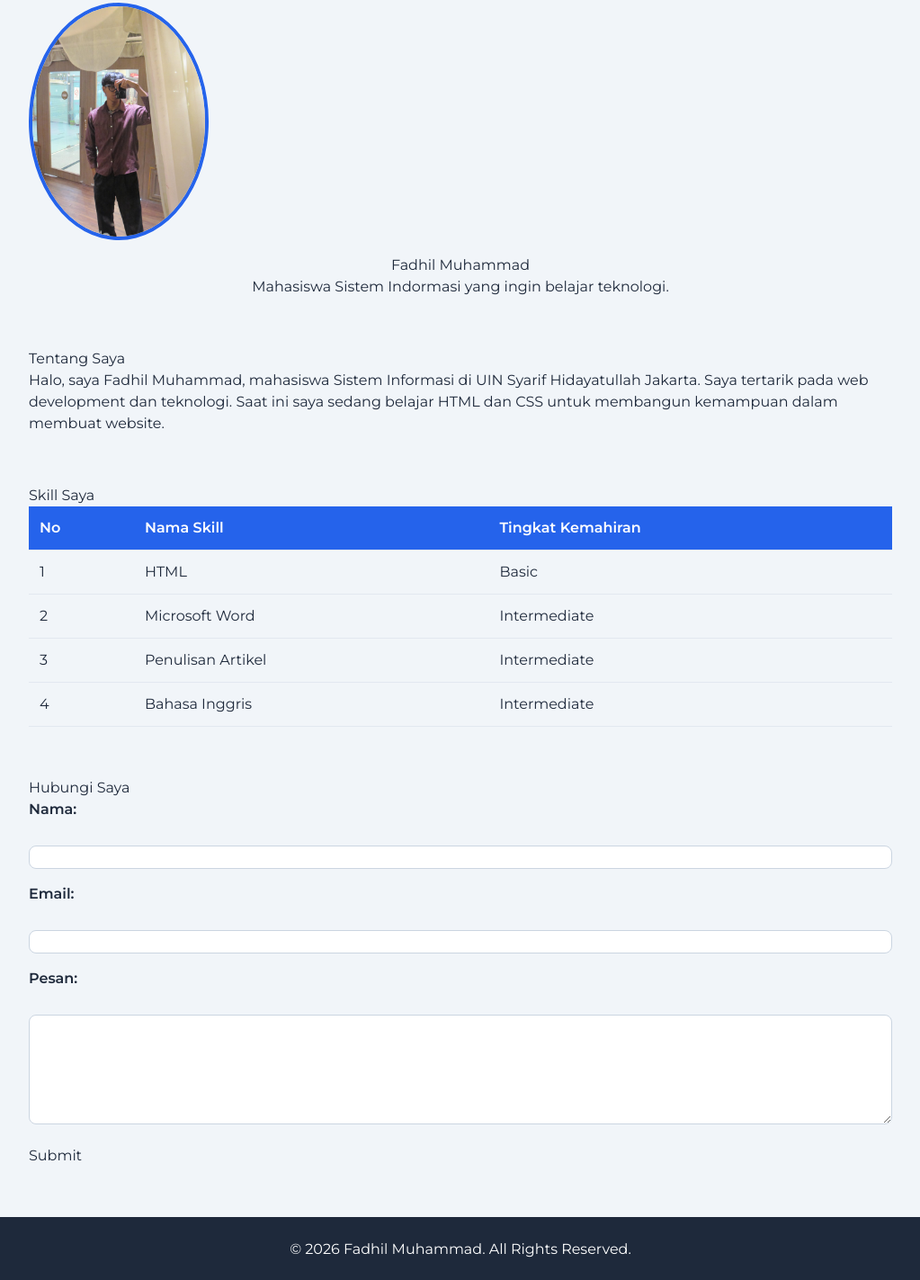
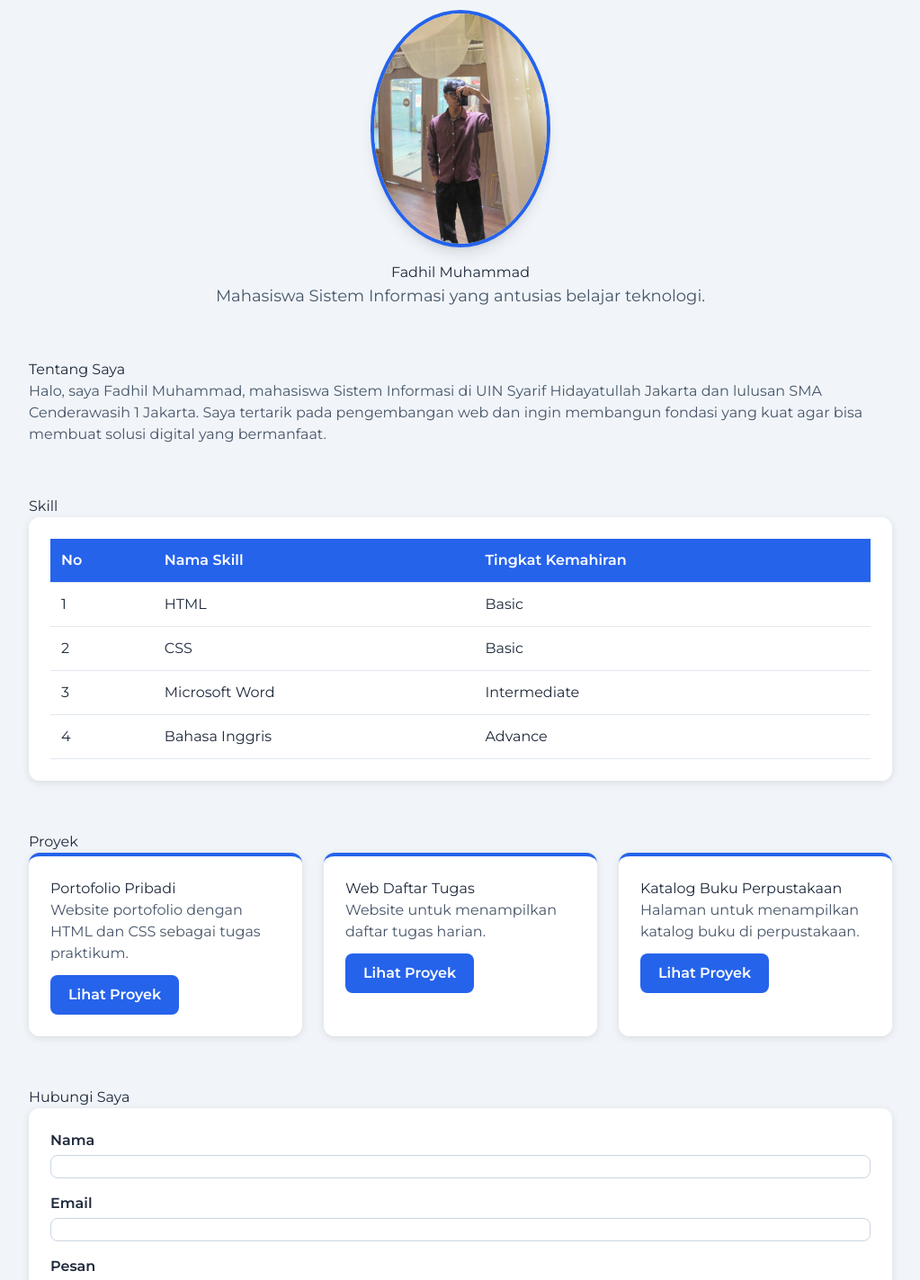
Before and after one commit to fadhilm290829-ship-it/portofolio-html, a plain HTML site: page index.html in a window 1280 px wide. Shown: the part 109-1532 px from the top of the page at 90% size, without its empty margins (128-1151 px from the left). Drawn offline with nearby package versions, Linux system fonts and the light colour scheme.

Commit message:
update talwind porto

```diff
--- a/index.html
+++ b/index.html
@@ -1,6 +1,5 @@
 <!DOCTYPE html>
 <html lang="id">
-
 <head>
   <script src="https://cdn.tailwindcss.com"></script>
   <meta charset="UTF-8">
@@ -9,51 +8,46 @@
   <link href="https://fonts.googleapis.com/css2?family=Montserrat:wght@400;600&display=swap" rel="stylesheet">
   <link rel="stylesheet" href="style.css">
 </head>
+<body>
 
-<body>
   <header>
-    <h1>Portofolio Fadhil Muhammad</h1>
+    <h1 class="text-2xl font-semibold">Fadhil Muhammad</h1>
     <nav>
       <ul>
         <li><a href="#hero">Beranda</a></li>
-        <li><a href="#about">Tentang Saya</a></li>
+        <li><a href="#about">Tentang</a></li>
         <li><a href="#skill">Skill</a></li>
+        <li><a href="#proyek">Proyek</a></li>
         <li><a href="#kontak">Kontak</a></li>
       </ul>
     </nav>
   </header>
+
   <main>
+
     <section id="hero">
-            <img src="image/foto-profil.jpeg"
-            alt="Foto Profil Fadhil Muhammad"
-            width="200">
-
+      <img class="mx-auto rounded-full shadow-lg" src="image/foto-profil.jpeg"
+           alt="Foto Profil Fadhil Muhammad" width="200" height="200">
       <h2>Fadhil Muhammad</h2>
-            <p>Mahasiswa Sistem Indormasi yang ingin belajar teknologi.</p>
+      <p class="text-lg text-slate-600">
+        Mahasiswa Sistem Informasi yang antusias belajar teknologi.
+      </p>
     </section>
 
-        <!-- About Section -->
     <section id="about">
-
       <h2>Tentang Saya</h2>
-
-    <p>
-        Halo, saya Fadhil Muhammad, mahasiswa Sistem Informasi
-        di UIN Syarif Hidayatullah Jakarta.
-        Saya tertarik pada web development dan teknologi.
-        Saat ini saya sedang belajar HTML dan CSS untuk
-        membangun kemampuan dalam membuat website.
+      <p class="text-slate-600">
+        Halo, saya Fadhil Muhammad, mahasiswa Sistem Informasi di UIN Syarif
+        Hidayatullah Jakarta dan lulusan SMA Cenderawasih 1 Jakarta. Saya
+        tertarik pada pengembangan web dan ingin membangun fondasi yang kuat
+        agar bisa membuat solusi digital yang bermanfaat.
       </p>
-
     </section>
 
-<!-- Tabel Skill -->
     <section id="skill">
-
-    <h2>Skill Saya</h2>
-
-    <table border="1">
-
+      <h2>Skill</h2>
+      <div class="kartu kartu-skill">
+        <table>
           <thead>
             <tr>
               <th>No</th>
@@ -61,68 +55,65 @@
               <th>Tingkat Kemahiran</th>
             </tr>
           </thead>
+          <tbody>
+            <tr><td>1</td><td>HTML</td><td>Basic</td></tr>
+            <tr><td>2</td><td>CSS</td><td>Basic</td></tr>
+            <tr><td>3</td><td>Microsoft Word</td><td>Intermediate</td></tr>
+            <tr><td>4</td><td>Bahasa Inggris</td><td>Advance</td></tr>
+          </tbody>
+        </table>
+      </div>
+    </section>
 
-        <tbody>
-            <tr>
-                <td>1</td>
-                <td>HTML</td>
-                <td>Basic</td>
-            </tr>
+    <section id="proyek">
+      <h2>Proyek</h2>
+      <div class="daftar-proyek">
 
-            <tr>
-                <td>2</td>
-                <td>Microsoft Word</td>
-                <td>Intermediate</td>
-            </tr>
+        <article class="kartu border-t-4 border-blue-600">
+          <h3>Portofolio Pribadi</h3>
+          <p class="text-slate-600">Website portofolio dengan HTML dan CSS sebagai tugas praktikum.</p>
+          <a class="tombol hover:opacity-90" href="#">Lihat Proyek</a>
+        </article>
 
-            <tr>
-                <td>3</td>
-                <td>Penulisan Artikel</td>
-                <td>Intermediate</td>
-            </tr>
+        <article class="kartu border-t-4 border-blue-600">
+          <h3>Web Daftar Tugas</h3>
+          <p class="text-slate-600">Website untuk menampilkan daftar tugas harian.</p>
+          <a class="tombol hover:opacity-90" href="#">Lihat Proyek</a>
+        </article>
 
-            <tr>
-                <td>4</td>
-                <td>Bahasa Inggris</td>
-                <td>Intermediate</td>
-            </tr>
-        </tbody>
+        <article class="kartu border-t-4 border-blue-600">
+          <h3>Katalog Buku Perpustakaan</h3>
+          <p class="text-slate-600">Halaman untuk menampilkan katalog buku di perpustakaan.</p>
+          <a class="tombol hover:opacity-90" href="#">Lihat Proyek</a>
+        </article>
 
-    </table>
+      </div>
     </section>
 
     <section id="kontak">
       <h2>Hubungi Saya</h2>
-
-  <form action="#" method="post">
+      <form action="#" method="post" class="kartu">
         <p>
-      <label for="nama">Nama:</label><br>
+          <label for="nama">Nama</label>
           <input type="text" id="nama" name="nama" required>
         </p>
-
         <p>
-      <label for="email">Email:</label><br>
+          <label for="email">Email</label>
           <input type="email" id="email" name="email" required>
         </p>
-
         <p>
-      <label for="pesan">Pesan:</label><br>
-      <textarea id="pesan" name="pesan" rows="5" cols="40" required></textarea>
+          <label for="pesan">Pesan</label>
+          <textarea id="pesan" name="pesan" rows="5" required></textarea>
         </p>
-
-    <button type="submit">Submit</button>
+        <button type="submit" class="tombol hover:opacity-90">Submit</button>
       </form>
     </section>
-
-
-
 
   </main>
 
   <footer>
-  <p>&copy; 2026 Fadhil Muhammad. All Rights Reserved.</p>
+    <p class="text-sm">&copy; 2026 Fadhil Muhammad. Seluruh hak cipta dilindungi.</p>
   </footer>
 
 </body>
-
 </html>
--- a/style.css
+++ b/style.css
@@ -30,7 +30,9 @@ h3 {
   margin-bottom: 8px;
   font-size: 20px;
 }
-
+h1, h2, h3 {
+  font-weight: 600;
+}
 /* ===== Layout: header & navigasi (Flexbox) ===== */
 header {
   display: flex;
```
Lines whose indentation alone changed are shown as unchanged.
